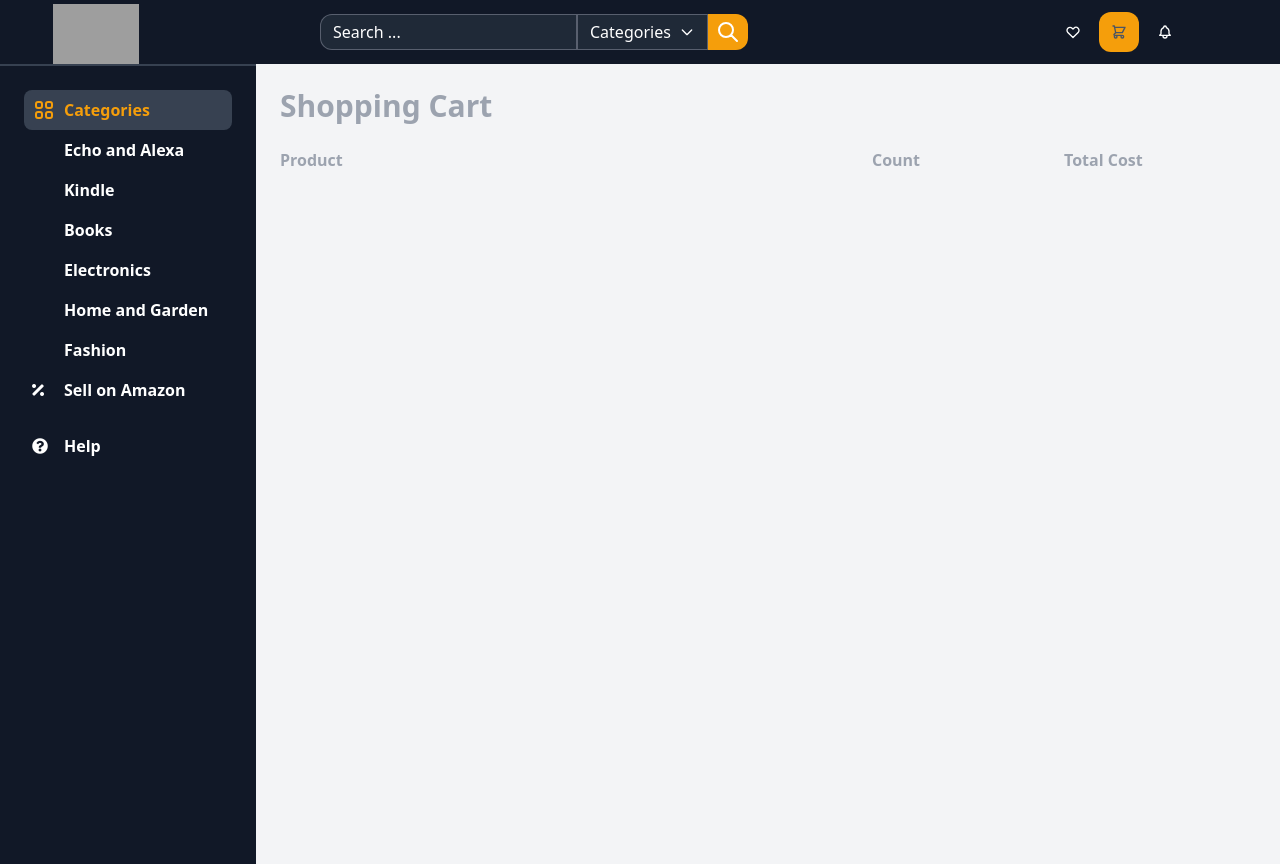
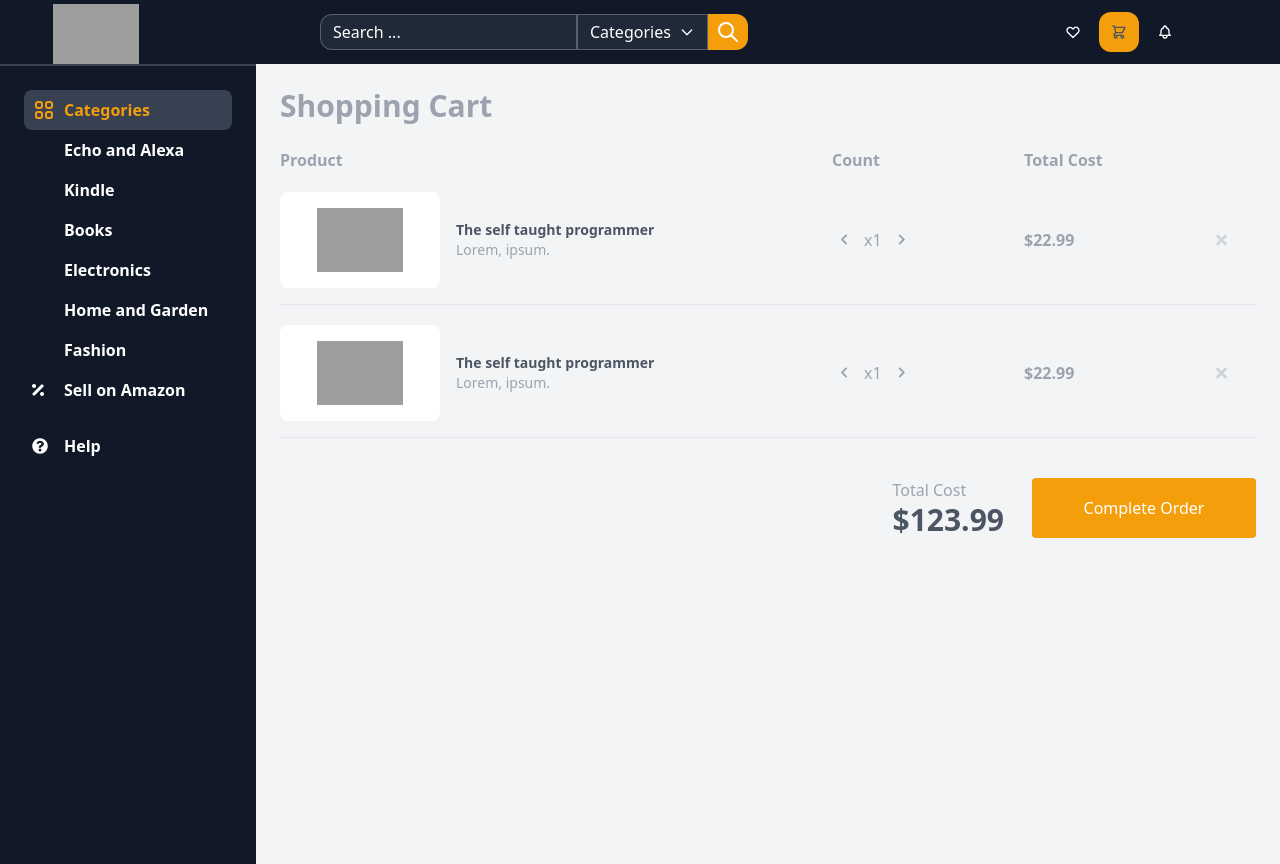
Before and after one commit to JawadMakary/Amazon-2.0, a plain HTML site: page cart.html in a window 1280 px wide. Drawn offline with nearby package versions, Linux system fonts and the light colour scheme; grey boxes are pictures that could not be loaded.

Commit message:
cart design

```diff
--- a/cart.html
+++ b/cart.html
@@ -290,6 +290,119 @@
                 <h2 class="flex-grow">Product</h2>
                 <h2 class="w-48">Count</h2>
                 <h2 class="w-48">Total Cost</h2>
+                <span class="w-10"></span>
+            </div>
+            <div class="cart-items mt-5 ">
+                <div class="cart-item flex
+                border-b border-gray-200 mt-5
+                items-center  pb-4">
+                    <div class="cart-item-image w-40 h-24 bg-white p-4 rounded-lg  ">
+                        <img
+                        class="w-full h-full object-contain"
+                        src="
+                        https://ws-na.amazon-adsystem.com/widgets/q?_encoding=UTF8&ASIN=0999685902&Format=_SL250_&ID=AsinImage&MarketPlace=US&ServiceVersion=20070822&WS=1&tag=anysoftwaretools-20&language=en_US" alt="">
+                    </div>
+                        <div class="cart-item-details
+                        flex-grow
+                         ml-4">
+                            <div class="cart-item-title font-bold text-sm text-gray-600">
+                                The self taught programmer
+
+                            </div>
+                            <div class="cart-item-brand
+                            text-sm text-gray-400
+                            ">
+                                Lorem, ipsum.
+                            </div>
+                        </div>
+                        <div class="cart-item-counter w-48 flex items-center">
+                            <div class="chevron-left
+                            cursor-pointer text-gray-400 bg-gray-100 rounded w-6 h-6 flex
+                            justify-center items-center
+                            hover:bg-gray-200
+
+                            mr-2
+                            ">
+                                <i class="fas fa-chevron-left fa-xs"></i>
+                            </div>
+                                <h4 class="text-gray-400">x1</h4>
+                                <div class="chevron-right
+                                cursor-pointer text-gray-400 bg-gray-100 rounded w-6 h-6 flex justify-center items-center
+                                hover:bg-gray-200
+                                ml-2
+                                ">
+                                    <i class="fas fa-chevron-right fa-xs"></i>
+                                </div>
+                        </div>
+
+                        <div class="cart-item-total-cost w-48 font-bold text-gray-400">
+                            $22.99
+                        </div>
+                        <div class="cart-item-delete w-10 font-bold text-gray-300 cursor-pointer hover:text-gray-400">
+                            <i class="fas fa-times"></i>
+                        </div>
+                </div>
+                <div class="cart-item flex
+                border-b border-gray-200
+                mt-5
+                items-center  pb-4">
+                    <div class="cart-item-image w-40 h-24 bg-white p-4 rounded-lg  ">
+                        <img
+                        class="w-full h-full object-contain"
+                        src="
+                        https://ws-na.amazon-adsystem.com/widgets/q?_encoding=UTF8&ASIN=0999685902&Format=_SL250_&ID=AsinImage&MarketPlace=US&ServiceVersion=20070822&WS=1&tag=anysoftwaretools-20&language=en_US" alt="">
+                    </div>
+                        <div class="cart-item-details
+                        flex-grow
+                         ml-4">
+                            <div class="cart-item-title font-bold text-sm text-gray-600">
+                                The self taught programmer
+
+                            </div>
+                            <div class="cart-item-brand
+                            text-sm text-gray-400
+                            ">
+                                Lorem, ipsum.
+                            </div>
+                        </div>
+                        <div class="cart-item-counter w-48 flex items-center">
+                            <div class="chevron-left
+                            cursor-pointer text-gray-400 bg-gray-100 rounded w-6 h-6 flex
+                            justify-center items-center
+                            hover:bg-gray-200
+                            mr-2
+                            ">
+                                <i class="fas fa-chevron-left fa-xs"></i>
+                            </div>
+                                <h4 class="text-gray-400">x1</h4>
+                                <div class="chevron-right
+                                cursor-pointer text-gray-400 bg-gray-100 rounded w-6 h-6 flex justify-center items-center
+                                hover:bg-gray-200
+                                ml-2
+                                ">
+                                    <i class="fas fa-chevron-right fa-xs"></i>
+                                </div>
+                        </div>
+
+                        <div class="cart-item-total-cost w-48 font-bold text-gray-400">
+                            $22.99
+                        </div>
+                        <div class="cart-item-delete  w-10 font-bold text-gray-300 cursor-pointer hover:text-gray-400">
+                            <i class="fas fa-times"></i>
+                        </div>
+                </div>
+                <div class="complete-order flex justify-end mt-10">
+                    <div class="total-cost mr-7">
+                      <h2 class="text-gray-400">Total Cost </h2>
+                      <div class="total-cost-nb font-bold text-3xl text-gray-600">
+                          $123.99
+                      </div>
+
+                    </div>
+                    <div class="complete-order-btn flex justify-center items-center bg-yellow-500 w-56 rounded text-white cursor-pointer hover:bg-yellow-600 ">
+                        Complete Order
+                    </div>
+                </div>
             </div>
          </div>
             </div>
```
